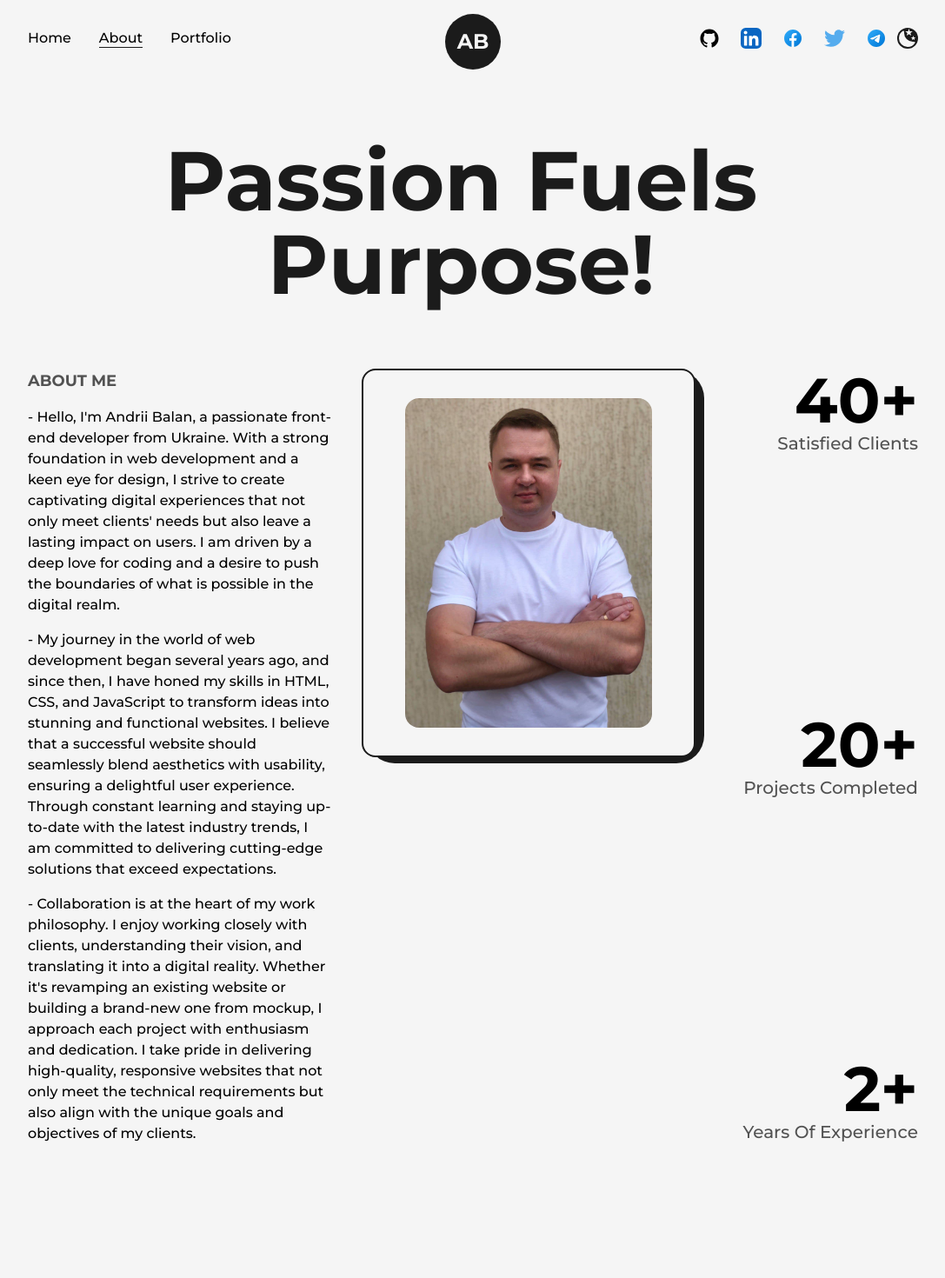
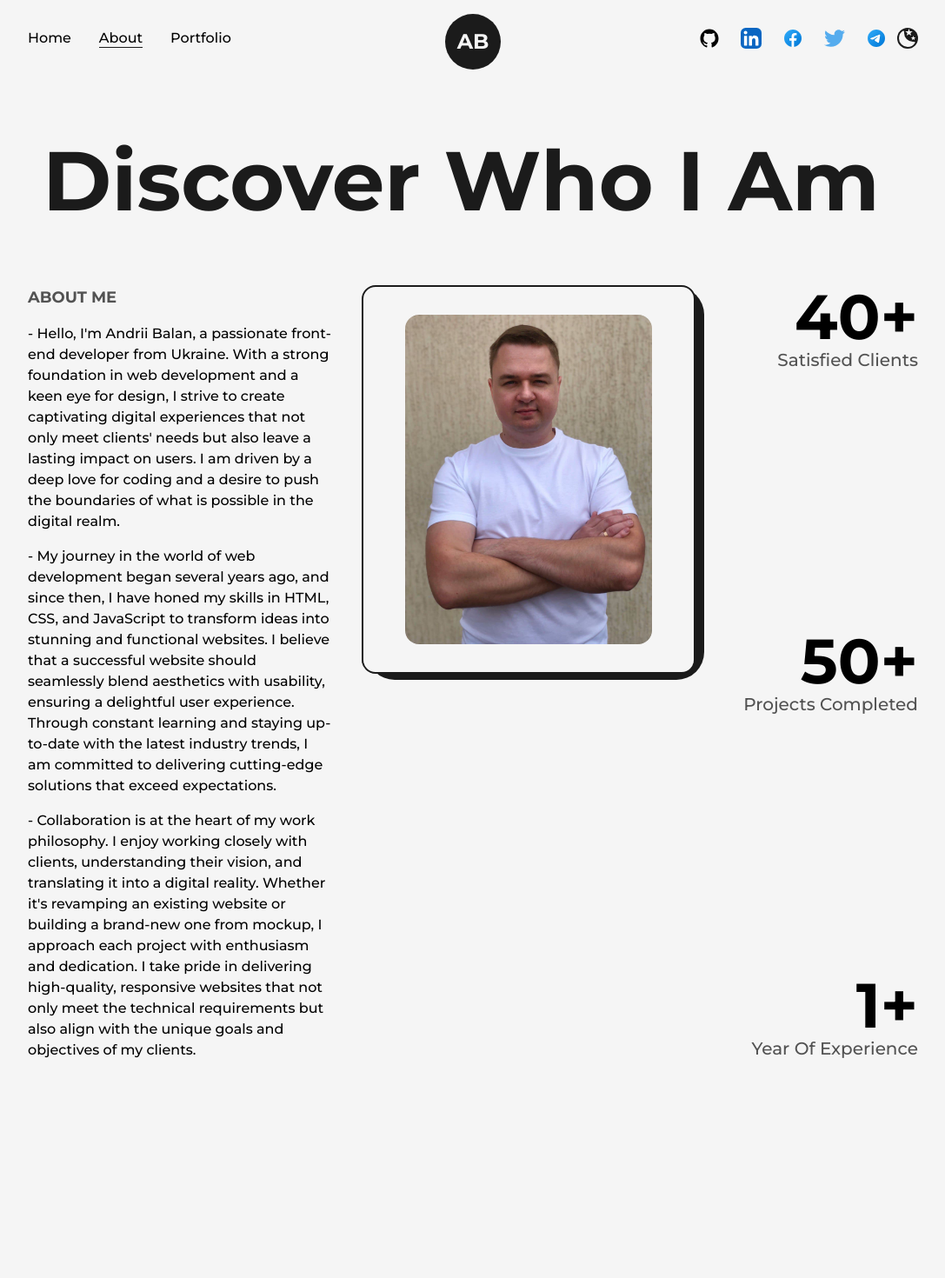
Before and after one commit to AndreyBalan/new-portfolio, a Next.js app: page /about in a window 1280 px wide. Shown: the top 1470 px of the page at 87% size, without its empty margins (96-1183 px from the left). Built offline with nearby package versions, Linux system fonts and the light colour scheme.

Commit message:
fix: images size fixes

```diff
--- a/src/pages/about.js
+++ b/src/pages/about.js
@@ -52,7 +52,7 @@ const about = () => {
             <main className="flex w-full flex-col items-center justify-center dark:text-light">
                 <Layout className="pt-16">
                     <AnimatedText
-                        text="Passion Fuels Purpose!"
+                        text="Discover Who I Am"
                         className="mb-16 lg:!text-7xl sm:!text-6xl xs:!text-4xl sm:mb-8"
                     />
                     <div className="grid w-full grid-cols-8 gap 16 sm:gap-8">
@@ -104,7 +104,9 @@ const about = () => {
                                 src={profilePic}
                                 alt="Andrii Balan"
                                 className="w-[90%] h-auto rounded-2xl max-w-full max-h-full"
-                                priority
+                                width={410}
+                                height={548}
+                                priority={true}
                                 sizes="(max-width: 768px) 100vw,
                                 (max-width: 1200px) 50vw, 50vw"
                             />
@@ -122,7 +124,7 @@ const about = () => {
 
                             <div className="flex flex-col items-end justify-center xl:items-center">
                                 <span className="inline-block text-7xl font-bold md:text-6xl sm:text-4xl xs:text:4xl">
-                                    <AnimatedNumbers value={20} />+
+                                    <AnimatedNumbers value={50} />+
                                 </span>
                                 <h2 className="text-xl font-medium capitalize text-dark/75 dark:text-light/75 xl:text-center md:text-lg sm:text-base xs:text-sm">
                                     projects completed
@@ -131,10 +133,10 @@ const about = () => {
 
                             <div className="flex flex-col items-end justify-center xl:items-center">
                                 <span className="inline-block text-7xl font-bold md:text-6xl sm:text-4xl xs:text:4xl">
-                                    <AnimatedNumbers value={2} />+
+                                    <AnimatedNumbers value={1} />+
                                 </span>
                                 <h2 className="text-xl font-medium capitalize text-dark/75 dark:text-light/75 xl:text-center md:text-lg sm:text-base xs:text-sm">
-                                    years of experience
+                                    year of experience
                                 </h2>
                             </div>
                         </div>
--- a/src/pages/index.js
+++ b/src/pages/index.js
@@ -32,7 +32,9 @@ export default function Home() {
                                 src={profilePic}
                                 alt="Andrii Balan"
                                 className="w-1/2 rounded-lg shadow-[0_20px_50px_rgba(27,_27,_27,_0.7)] lg:hidden md:inline-block md:w-full max-w-full max-h-full"
-                                priority
+                                width={410}
+                                height={548}
+                                priority={true}
                                 sizes="(max-width: 768px) 100vw,
                                 (max-width: 1200px) 50vw, 33vw"
                             />
--- a/src/pages/portfolio.js
+++ b/src/pages/portfolio.js
@@ -32,7 +32,9 @@ const FeaturedProject = ({ type, title, summary, img, link, github }) => {
                     src={img}
                     alt={title}
                     className="w-full h-auto hover:scale-[1.05] transition-all"
-                    priority
+                    width={490}
+                    height={650}
+                    priority={true}
                     sizes="(max-width: 768px) 100vw,
                 (max-width: 1200px) 50vw, 50vw"
                 />
@@ -83,7 +85,9 @@ const Project = ({ title, type, img, link, github }) => {
                     src={img}
                     alt={title}
                     className="w-full h-auto hover:scale-[1.05] transition-all"
-                    priority
+                    width={700}
+                    height={350}
+                    priority={true}
                     sizes="(max-width: 768px) 100vw,
                 (max-width: 1200px) 50vw, 50vw"
                 />
```
